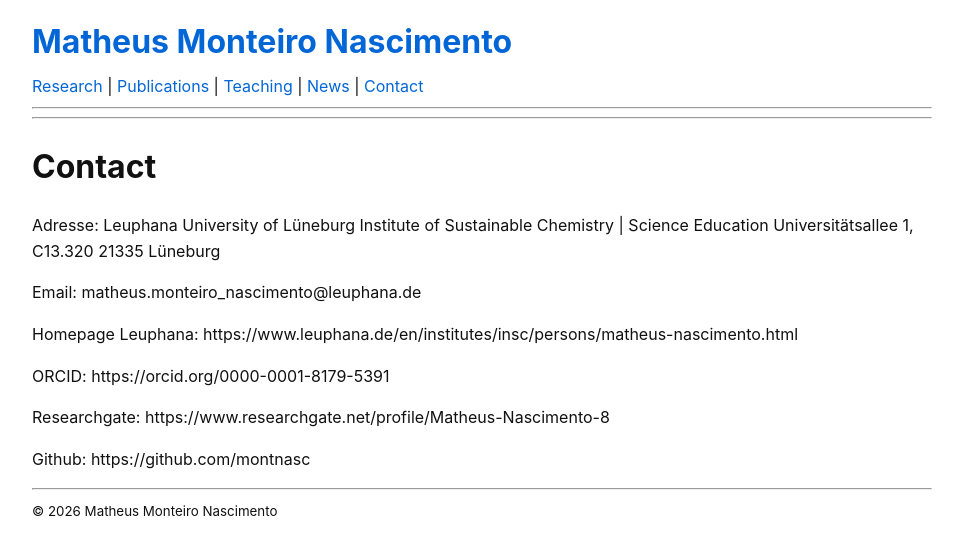
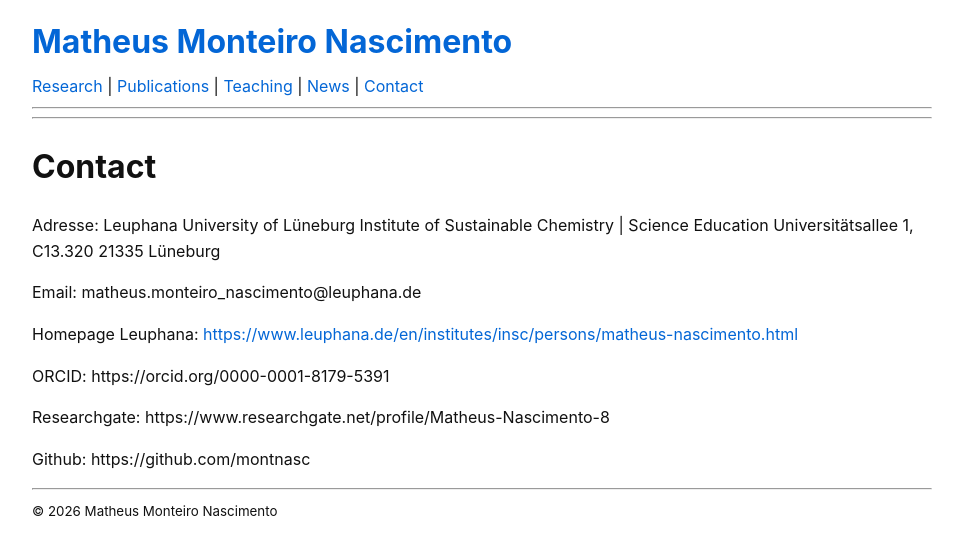
Before and after one commit to montnasc/montnasc.github.io, a Jekyll site: the page built from contact.md, in a window 1280 px wide. Shown: the top 555 px of the page, without its empty margins (158-1121 px from the left). Built offline with Jekyll 4.4.1, drawn with Linux system fonts in a browser that asks for light colours; our own code applies the rules of GitHub Pages for plain Markdown files; part of the change alters nothing that is shown.

```diff
--- a/contact.md
+++ b/contact.md
@@ -8,7 +8,7 @@ Universitätsallee 1, C13.320
 
 Email: matheus.monteiro_nascimento@leuphana.de
 
-Homepage Leuphana: https://www.leuphana.de/en/institutes/insc/persons/matheus-nascimento.html
+Homepage Leuphana: [https://www.leuphana.de/en/institutes/insc/persons/matheus-nascimento.html](https://www.leuphana.de/en/institutes/insc/persons/matheus-nascimento.html)
 
 ORCID: https://orcid.org/0000-0001-8179-5391
 
```
